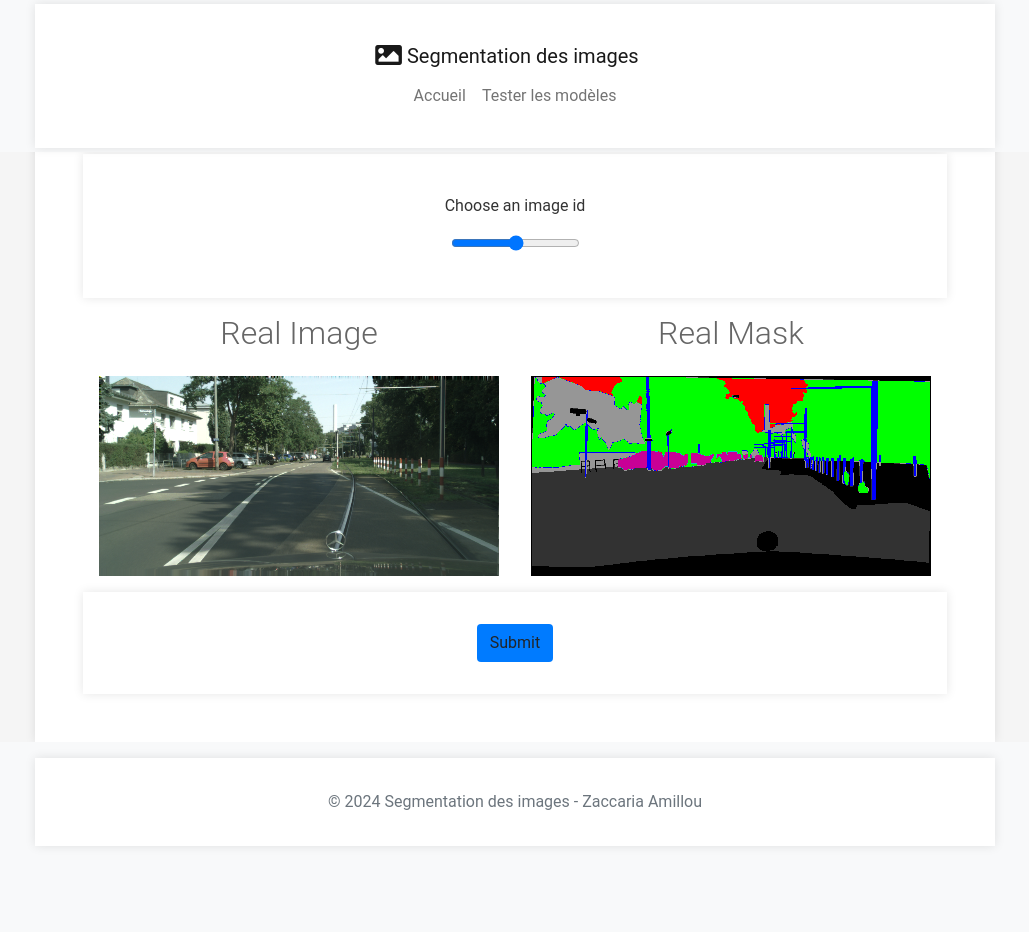
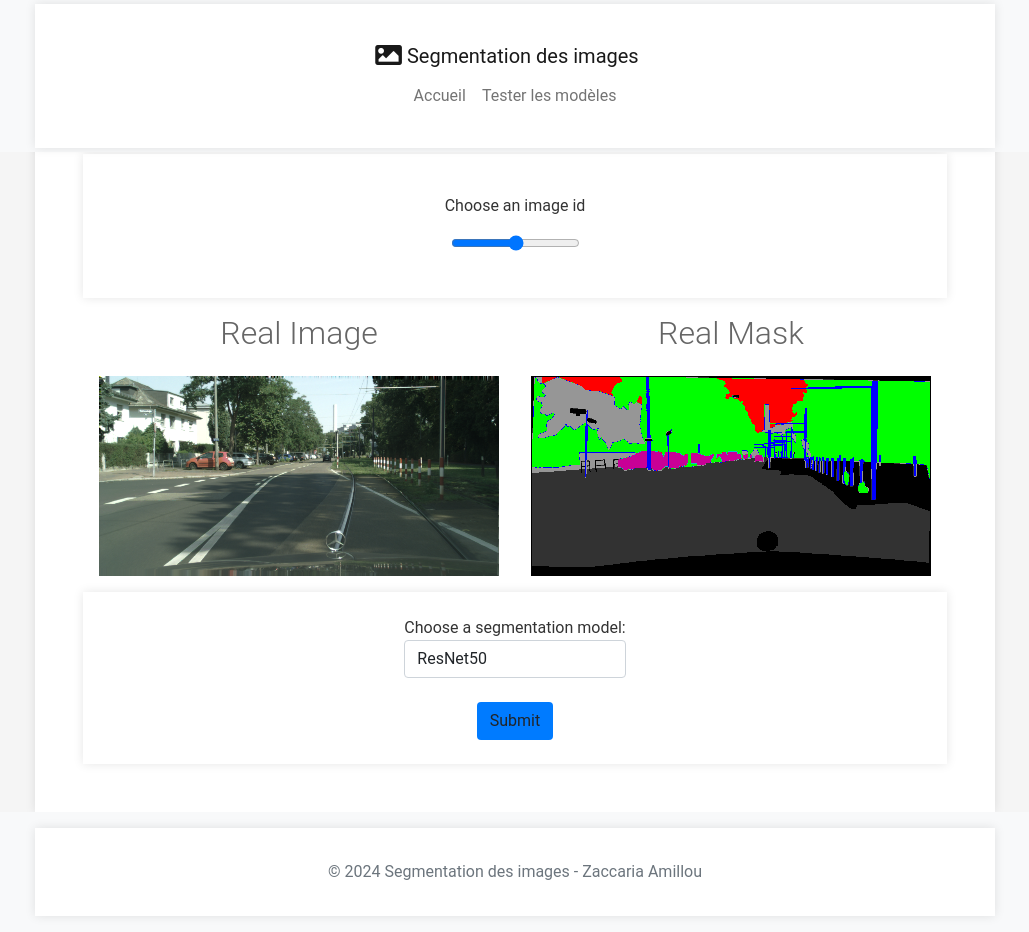
Before and after one commit to Zaccaria-Amillou/ociap9_dashboard, a Flask app: template templates/prediction.html in a window 1280 px wide. Shown: the whole page, without its empty margins (125-1154 px from the left). Before the commit the page ends 810 px from the top, so only its background shows below. Run offline with Flask 3, Linux system fonts and the light colour scheme; the template is opened without the code that fills it, so the values that code supplies are empty.

Commit message:
finalzing project

```diff
--- a/flask_app.py
+++ b/flask_app.py
@@ -88,11 +88,15 @@ def load_model(model_choice):
         model_path = "model/ResNet50_U-Net_augmented.tflite"
     elif model_choice == "New":
         model_path = "model/ResNet101_Coarse_U-Net_OCR.tflite"
-    else:  # Assuming the third option is "Advanced"
-        model_path = "model/ResNet101_U-Net_CAA_ augmented.tflite"
+    elif model_choice == "Advanced":
+        model_path = "model/ResNet101_U-Net_CAA_augmented.tflite"
+    else:
+        raise ValueError("Invalid model choice")
+
     model = tf.lite.Interpreter(model_path=model_path)
     model.allocate_tensors()
-    return model, model_choice
+    return model
+
 
 
 
@@ -152,28 +156,26 @@ def post_prediction():
     return redirect(url_for("get_prediction", file=selected_id))
 
 
-@app.route("/predict/", methods=["GET", "POST"])
+@app.route("/predict/", methods=["POST"])
 def predictImage():
-    """Route pour prédire une image avec trois modèles différents."""
-    img_path = img_paths + path_files[selected_id - 1] + "leftImg8bit.png"
+    global selected_id
+    if request.method == "POST" and request.form.get("file"):
+        selected_id = int(request.form.get("file"))
 
-    # Load the original image and resize it
-    original_img = cv2.imread(img_path)
-    original_img_resized = cv2.resize(original_img, (400, 200))
+    if request.method == "POST" and request.form.get("model_choice"):
+        model_choice = request.form.get("model_choice")
 
-    # Prepare the image once for all models
-    img = get_data_prepared(img_path, (256, 256))
-    img = img.astype("float32")
+        # Load the selected model
+        model = load_model(model_choice)
 
-    # Load the three models
-    models = {
-        "Classic": load_model("Classic")[0],
-        "New": load_model("New")[0],
-        "Advanced": load_model("Advanced")[0]
-    }
+        # Prepare data and perform prediction
+        img_path = img_paths + path_files[selected_id - 1] + "leftImg8bit.png"
+        original_img = cv2.imread(img_path)
+        original_img_resized = cv2.resize(original_img, (400, 200))
+        img = get_data_prepared(img_path, (256, 256))
+        img = img.astype("float32")
 
-    for model_name, model in models.items():
-        # Predict with each model
+        # Perform prediction using the selected model
         input_details = model.get_input_details()
         model.set_tensor(input_details[0]["index"], img)
         model.invoke()
@@ -192,13 +194,19 @@ def predictImage():
         # Overlay the mask on the resized original image
         overlay = cv2.addWeighted(original_img_resized, 0.6, resized_m, 0.4, 0)
 
-        # Save the prediction image and the overlay image for each model
-        cv2.imwrite(f"static/data/predict/mask_predicted_{model_name.lower()}.png", resized_m)
-        cv2.imwrite(f"static/data/predict/overlay_{model_name.lower()}.png", overlay)
+        # Save the prediction image and the overlay image for the selected model
+        cv2.imwrite(f"static/data/predict/mask_predicted_{model_choice.lower()}.png", resized_m)
+        cv2.imwrite(f"static/data/predict/overlay_{model_choice.lower()}.png", overlay)
 
-    return render_template(
-        "prediction.html", sended=True, nb_image=NB_IMAGES, selected=selected_id
-    )
+        # Render the template with results
+        return render_template(
+            "prediction.html", sended=True, nb_image=NB_IMAGES, selected=selected_id, model_choice=model_choice
+        )
+
+    # If model_choice is not received properly from the form, handle appropriately
+    return render_template("prediction.html", sended=False, nb_image=NB_IMAGES, selected=selected_id)
+
+
 
 
 
--- a/templates/prediction.html
+++ b/templates/prediction.html
@@ -35,47 +35,31 @@
           </div>
         </div>
     </form>
-    <!-- Button to submit for prediction -->
-    <div class="container text-center">
+    <!-- Form to choose segmentation model -->
+    <div class="container text-center py-4">
       <form method="post" action="/predict">
+        <label for="model_choice">Choose a segmentation model:</label>
+        <select class="form-control" id="model_choice" name="model_choice">
+          <option value="Classic">ResNet50</option>
+          <option value="New">ResNet101 - OCR</option>
+        </select>
+        <br>
         <button type="submit" class="btn btn-primary">Submit</button>
       </form>
     </div>
-    <!-- Display of the predictions from the three models -->
+    <!-- Display of the predictions from the selected model -->
     {% if sended %}
     <div class="d-flex flex-column justify-content-center">
       <h2 class="p-2 text-center">Model Predictions</h2>
-      <!-- Prediction from Classic Model -->
+      <!-- Prediction from the selected model -->
       <div class="d-flex flex-column flex-md-row justify-content-center">
         <div class="p-2">
-          <h3 class="p-2 text-center">Resnet50</h3>
-          <img class="p-2 img-fluid" src="{{url_for('static', filename='data/predict/overlay_classic.png')}}">
+          <h3 class="p-2 text-center">{{ model_choice }}</h3>
+          <img class="p-2 img-fluid" src="{{url_for('static', filename='data/predict/overlay_' + model_choice.lower() + '.png')}}">
         </div>
         <div class="p-2">
-          <h3 class="p-2 text-center">Resnet50 Mask</h3>
-          <img class="p-2 img-fluid" src="{{url_for('static', filename='data/predict/mask_predicted_classic.png')}}">
-        </div>
-      </div>
-      <!-- Prediction from New Model -->
-      <div class="d-flex flex-column flex-md-row justify-content-center">
-        <div class="p-2">
-          <h3 class="p-2 text-center">ResNet101 - OCR</h3>
-          <img class="p-2 img-fluid" src="{{url_for('static', filename='data/predict/overlay_new.png')}}">
-        </div>
-        <div class="p-2">
-          <h3 class="p-2 text-center">ResNet101 - OCR Mask</h3>
-          <img class="p-2 img-fluid" src="{{url_for('static', filename='data/predict/mask_predicted_new.png')}}">
-        </div>
-      </div>
-      <!-- Prediction from Advanced Model -->
-      <div class="d-flex flex-column flex-md-row justify-content-center">
-        <div class="p-2">
-          <h3 class="p-2 text-center">ResNet101 - CAA</h3>
-          <img class="p-2 img-fluid" src="{{url_for('static', filename='data/predict/overlay_advanced.png')}}">
-        </div>
-        <div class="p-2">
-          <h3 class="p-2 text-center">ResNet101 - CAA Mask</h3>
-          <img class="p-2 img-fluid" src="{{url_for('static', filename='data/predict/mask_predicted_advanced.png')}}">
+          <h3 class="p-2 text-center">{{ model_choice }} Mask</h3>
+          <img class="p-2 img-fluid" src="{{url_for('static', filename='data/predict/mask_predicted_' + model_choice.lower() + '.png')}}">
         </div>
       </div>
     </div>
```
Also changed, not shown: templates/index.html (+19 -2 lines), static/logo/baseline.png (added), static/logo/ocrgraph.png (added), 7 other files.
